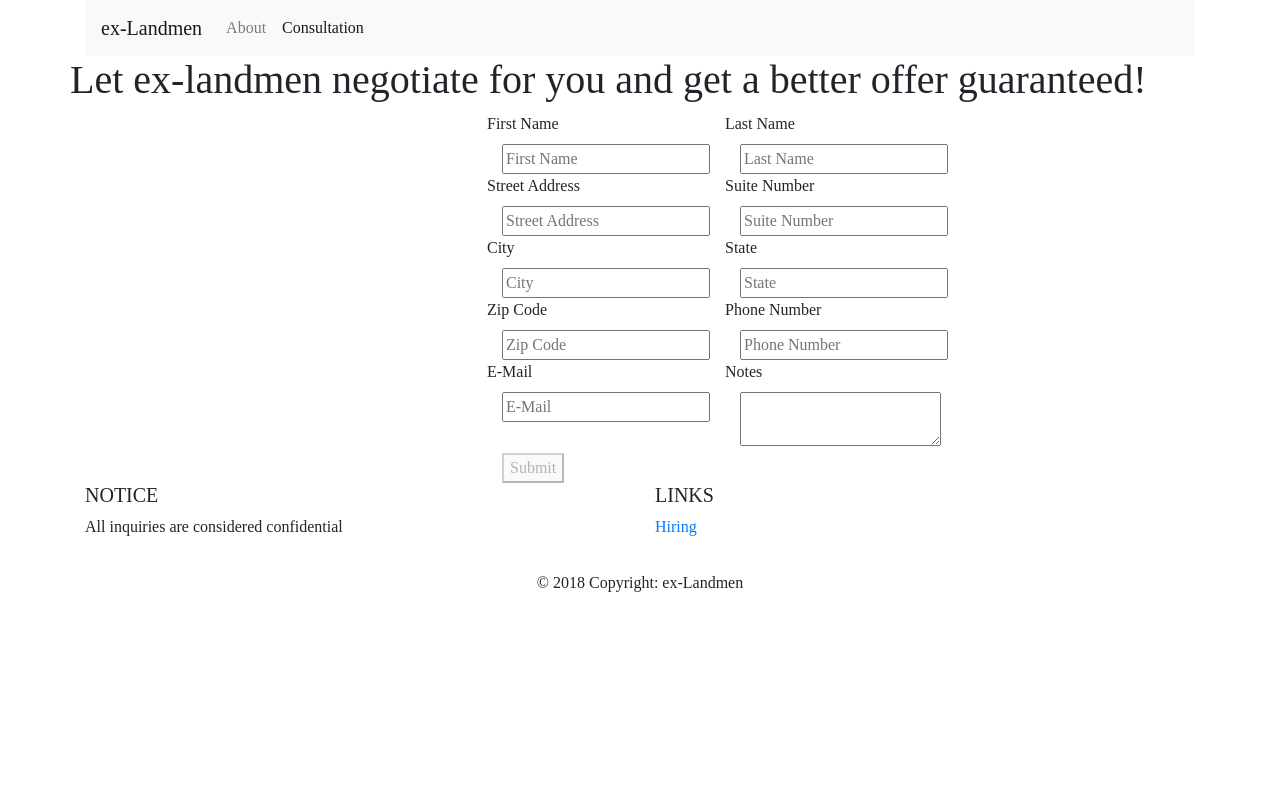
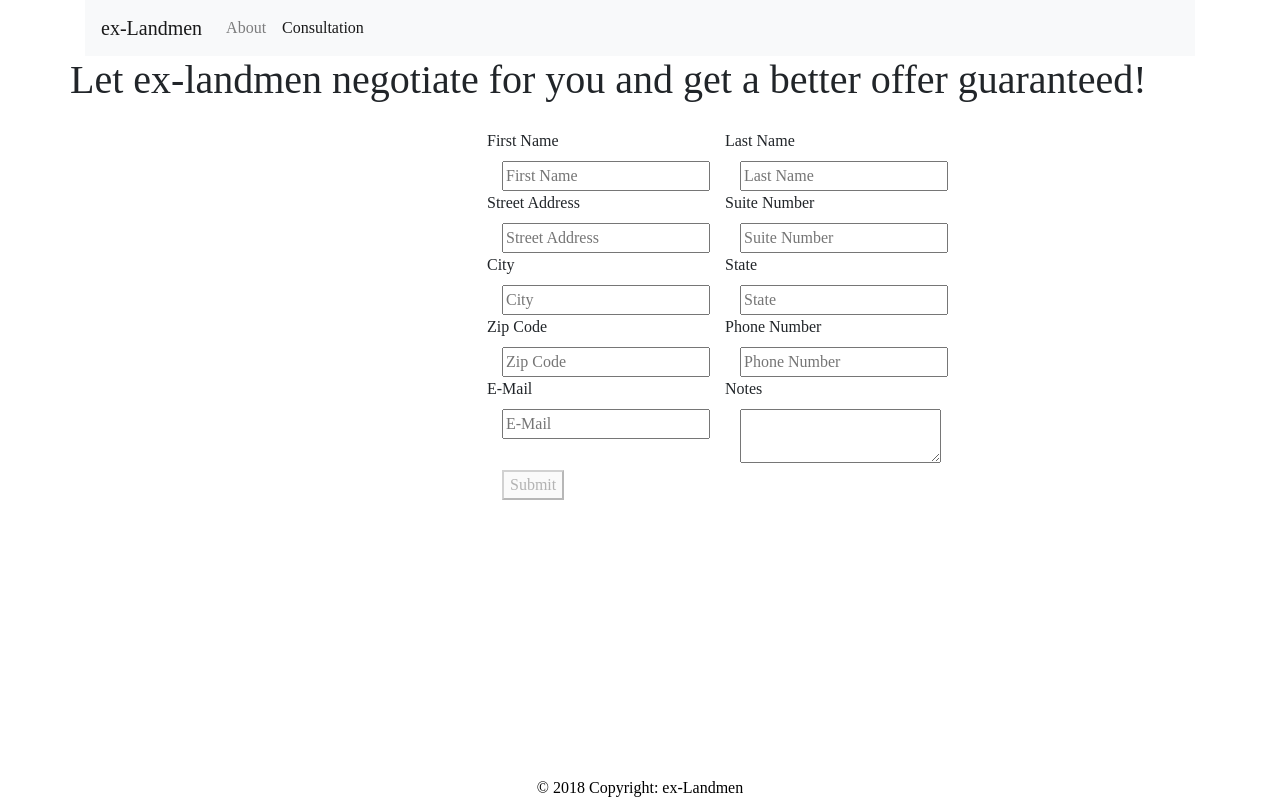
Before and after one commit to rbirchtree/landman-negotiate-front-end, a React (Create React App) app: page /consultation in a window 1280 px wide. Built offline with nearby package versions, Linux system fonts and the light colour scheme; a web font is replaced by a local one.

Commit message:
added styling to form

```diff
--- a/src/App.css
+++ b/src/App.css
@@ -1,10 +1,4 @@
 
-/* for quote from chris voss font-family: 'ZCOOL QingKe HuangYou', cursive; */
-
-/* http://meyerweb.com/eric/tools/css/reset/
-   v2.0 | 20110126
-   License: none (public domain)
-*/
 * {
   font-family:'ZCOOL QingKe HuangYou', cursive;
 }
@@ -18,59 +12,16 @@
   width:80%;
 }
 
+
 .footer {
   position: fixed;
+  left: 0;
   bottom: 0;
   width: 100%;
-  /* Set the fixed height of the footer here */
-  height: 60px;
-  line-height: 60px; /* Vertically center the text there */
-  background-color: #f5f5f5;
+  color: black;
+  text-align: center;
 }
-/*
 
-
-
-html, body, div, span, applet, object, iframe,
-h1, h2, h3, h4, h5, h6, p, blockquote, pre,
-a, abbr, acronym, address, big, cite, code,
-del, dfn, em, img, ins, kbd, q, s, samp,
-small, strike, strong, sub, sup, tt, var,
-b, u, i, center,
-dl, dt, dd, ol, ul, li,
-fieldset, form, label, legend,
-table, caption, tbody, tfoot, thead, tr, th, td,
-article, aside, canvas, details, embed,
-figure, figcaption, footer, header, hgroup,
-menu, nav, output, ruby, section, summary,
-time, mark, audio, video {
-  margin: 0;
-  padding: 0;
-  border: 0;
-  font-size: 100%;
-  font: inherit;
-  vertical-align: baseline;
+h1{
+  margin-bottom: 25px;
 }
-HTML5 display-role reset for older browsers
-article, aside, details, figcaption, figure,
-footer, header, hgroup, menu, nav, section {
-  display: block;
-}
-body {
-  line-height: 1;
-}
-ol, ul {
-  list-style: none;
-}
-blockquote, q {
-  quotes: none;
-}
-blockquote:before, blockquote:after,
-q:before, q:after {
-  content: '';
-  content: none;
-}
-table {
-  border-collapse: collapse;
-  border-spacing: 0;
-} */
--- a/src/components/Consultation.js
+++ b/src/components/Consultation.js
@@ -92,7 +92,7 @@ const Consultation = (props) => {
 		   <Field
 		    name="zipCode"
 		    component="input"
-		    type="number"
+		    type="text"
 		    placeholder="Zip Code"
 		    />
 		  </div>
--- a/src/components/Footer.js
+++ b/src/components/Footer.js
@@ -2,33 +2,11 @@ import React from 'react';
 
 const Footer = () => {
 	return (
-<footer classNameName="fixed-bottom ">
+<footer className="footer">
 
-    <div classNameName="container-fluid text-center text-md-left">
-      <div className="row">
 
-        <div className="col-md-6 mt-md-0 mt-3">
-          <h5 className="text-uppercase">Notice</h5>
-          <p>All inquiries are considered confidential</p>
-        </div>
-        <div className="col-md-3 mb-md-0 mb-3">
+    © 2018 Copyright: ex-Landmen
 
-            <h5 className="text-uppercase">Links</h5>
-
-            <ul className="list-unstyled">
-              <li>
-                <a href="#!">Hiring</a>
-              </li>
-            </ul>
-
-          </div>
-
-      </div>
-
-    </div>
-
-    <div className="footer-copyright text-center py-3">© 2018 Copyright: ex-Landmen
-    </div>
 
   </footer>
 		)
```
